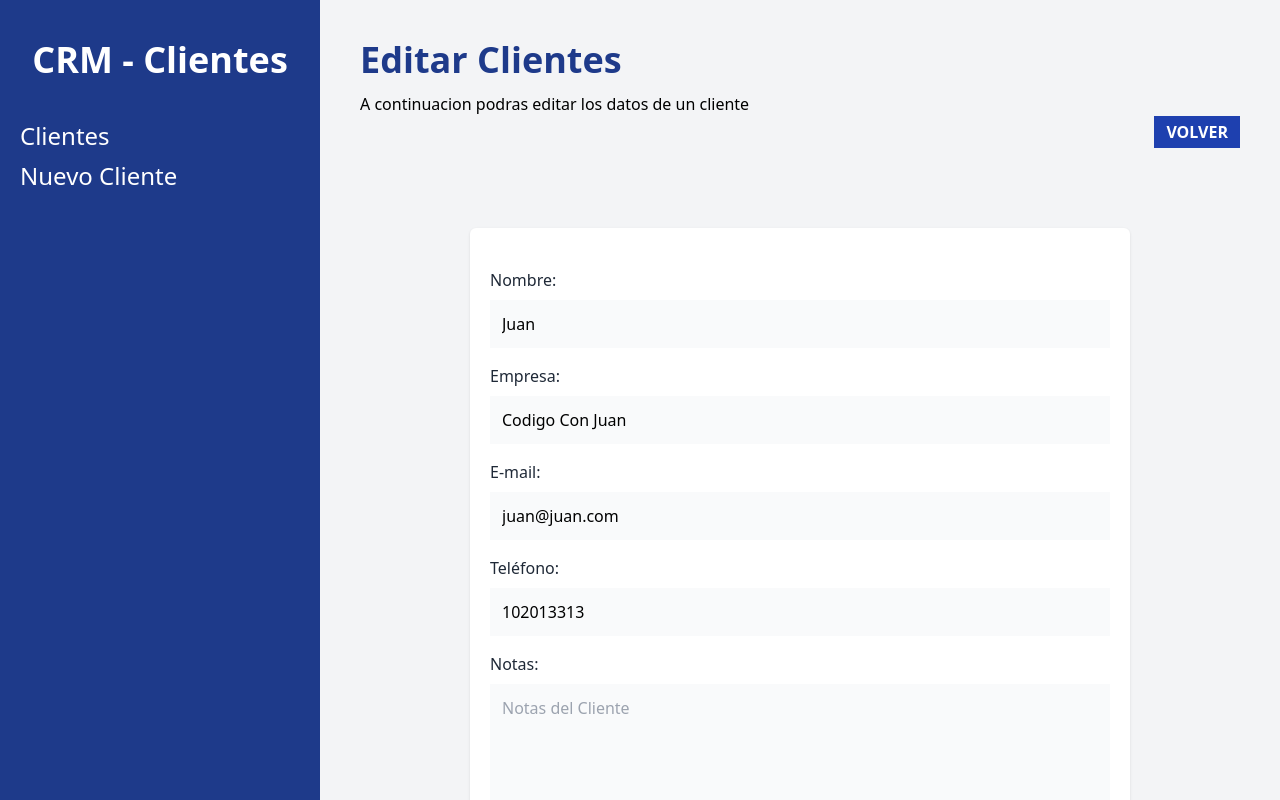
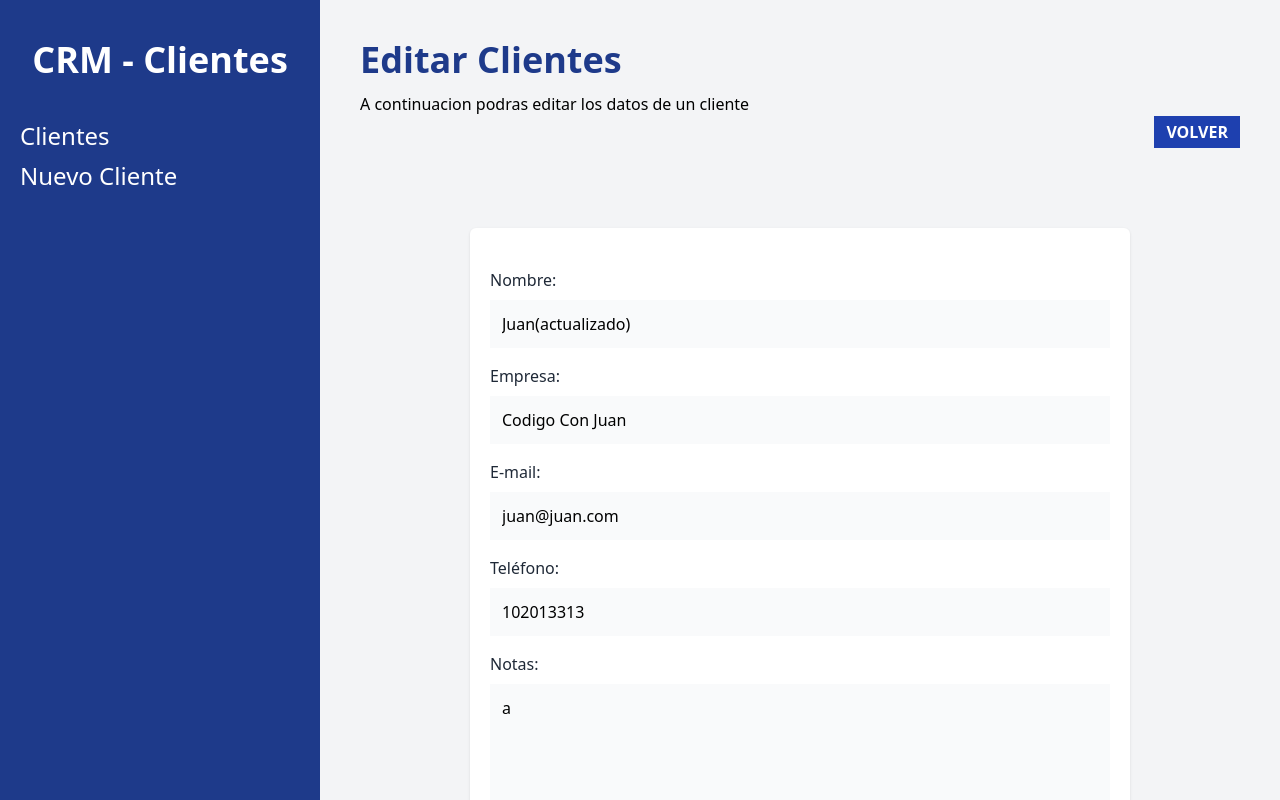
Before and after one commit to UrielMartinez21/CRM, a React (Vite) app: page /clientes/1/editar in a window 1280 px wide. Built offline with nearby package versions, Linux system fonts and the light colour scheme; data requests are answered from the project's data file.

Commit message:
Metodo PUT

```diff
--- a/db.json
+++ b/db.json
@@ -1,11 +1,12 @@
 {
   "clientes": [
     {
-      "id": 1,
-      "nombre": "Juan",
-      "telefono": 102013313,
+      "nombre": "Juan(actualizado)",
+      "empresa": "Codigo Con Juan",
       "email": "juan@juan.com",
-      "empresa": "Codigo Con Juan"
+      "telefono": "102013313",
+      "notas": "a",
+      "id": 1
     },
     {
       "id": 2,
@@ -58,6 +59,14 @@
       "telefono": "555555",
       "notas": "notas de test",
       "id": 8
+    },
+    {
+      "nombre": "usuario",
+      "empresa": "Usuarios",
+      "email": "usuario@gmail.com",
+      "telefono": "123456789",
+      "notas": "Nota de usuario",
+      "id": 9
     }
   ]
 }
--- a/src/data/Clientes.js
+++ b/src/data/Clientes.js
@@ -1,3 +1,6 @@
+/*
+      -------------| Requests HTTP |-------------
+*/
 //---> Metodo get al back-end
 export const obtenerClientes = async () => {
   const respuesta = await fetch(import.meta.env.VITE_API_URL) // Se obtiene el objeto
@@ -27,3 +30,19 @@ export const agregarCliente = async (datos) => {
     console.log(error)                    // Mensaje de error
   }
 }
+
+//---> Metodo put al back-end
+export const actualizarCliente = async (id, datos) => {
+  try {
+    const respuesta = await fetch(`${import.meta.env.VITE_API_URL}/${id}`, {
+      method: "PUT",                      // Fetch por defecto usa metodo get
+      body: JSON.stringify(datos),        // Convierte los datos a un JSON
+      headers: {
+        "Content-Type":"application/json" // Decimos que la peticion sera de tipo JSON
+      }
+    })
+    await respuesta.json()                // Retornara verdadero o falso
+  } catch (error) {
+    console.log(error)                    // Mensaje de error
+  }
+}
--- a/src/main.jsx
+++ b/src/main.jsx
@@ -9,7 +9,12 @@ import {
   RouterProvider                                    // Recibira las rutas y las mostrara.
 } from 'react-router-dom'
 import { ErrorPage } from './components/ErrorPage'
-import EditarCliente, { loader as editarClienteLoader } from './pages/EditarCliente'
+import
+EditarCliente,
+{
+  loader as editarClienteLoader,
+  action as editarClienteAction
+} from './pages/EditarCliente'
 
 //-----------------| Objeto que tendra las rutas |-----------------
 const router = createBrowserRouter([        // Arreglo de rutas
@@ -32,7 +37,8 @@ const router = createBrowserRouter([        // Arreglo de rutas
         path: '/clientes/:clienteId/editar',// Para routing dinamico, despues de '/:' se nombra como quiere
         element: <EditarCliente />,
         loader: editarClienteLoader,        // Obtencion de datos de cliente seleccionado
-        errorElement: <ErrorPage />
+        errorElement: <ErrorPage />,
+        action: editarClienteAction
       }
     ]
   },
--- a/src/pages/EditarCliente.jsx
+++ b/src/pages/EditarCliente.jsx
@@ -1,6 +1,7 @@
-import { obtenerCliente } from "../data/Clientes"
-import { useLoaderData, Form, useNavigate } from "react-router-dom"
+import { obtenerCliente, actualizarCliente } from "../data/Clientes"
+import { useLoaderData, Form, useNavigate, useActionData, redirect } from "react-router-dom"
 import Formulario from "../components/Formulario"
+import Error from "../components/Error"
 
 export const loader = async({ params }) => {              // Obtendra un objeto con el valor
   const cliente = await obtenerCliente(params.clienteId)  // Mandamos el id a la funcion
@@ -13,12 +14,42 @@ export const loader = async({ params }) => {              // Obtendra un objeto
   return cliente
 }
 
+export const action = async ({ request, params }) => {
+  const formData = await request.formData()           // Obtener datos de 'request'
+  const datos = Object.fromEntries(formData)          // Se convierte en un objeto para poder ser leido
+
+  const email = formData.get('email')                 // Obtener valor especifico de 'formData'
+
+  //---> Agregar validacion campos vacios
+  const errores = []                                // Lista/Arreglo vacio
+  if (Object.values(datos).includes('')) {          // Si algun valor del objeto tiene cadena vacia
+    errores.push('Falta llenar los campos')         // 'push' añade elementos al final de la lista
+  }
+
+  //---> Validar correo
+  let regex = new RegExp("([!#-'*+/-9=?A-Z^-~-]+(\.[!#-'*+/-9=?A-Z^-~-]+)*|\"\(\[\]!#-[^-~ \t]|(\\[\t -~]))+\")@([!#-'*+/-9=?A-Z^-~-]+(\.[!#-'*+/-9=?A-Z^-~-]+)*|\[[\t -Z^-~]*])");
+  if (!regex.test(email)) {                         // Si no se cumple la condicion
+    errores.push('El correo no es valido')
+  }
+
+  //---> Retornar datos si hay errores
+  if (Object.keys(errores).length) {                // Si tiene algo el arreglo de 'errores'
+    return errores
+  }
+  //---> Actualizar cliente
+  await actualizarCliente(params.clienteId, datos)  // Mandamos el objeto despues de validarlo
+  return redirect("/")                              // Redireccionara a pagina principal
+}
+
 const EditarCliente = () => {
 //--------------------------| Obtencion de datos del 'Loader' |--------------------------
   const cliente = useLoaderData()       // Objeto que se editara
 
 //--------------------------| Navigate |--------------------------
   const navigate = useNavigate()        // Navegar entre botones
+
+//--------------------------| Manejo de Action |--------------------------
+  const errores = useActionData()       // Manejo de lo que retorna action
 
 //--------------------------| Valor que regresara |--------------------------
   return (
@@ -34,7 +65,8 @@ const EditarCliente = () => {
         </button>
       </div>
       <div className='bg-white shadow rounded-md md:w-3/4 mx-auto px-5 py-10 mt-20'>
-        <Form
+        {errores?.length && errores.map((error, i) => (<Error key={i}>{error}</Error>))}
+        <Form                             // Componente propio de 'react-router-dom'
           method='post'                   // Metodo que se mandara cuando se presione 'enviar'
           noValidate                      // Desactivar validacion de HTML
         >
--- a/src/pages/NuevoCliente.jsx
+++ b/src/pages/NuevoCliente.jsx
@@ -31,7 +31,7 @@ export const action = async ({ request }) => {        // Contendra todo lo que u
   if (Object.keys(errores).length) {                // Si tiene algo el arreglo de 'errores'
     return errores
   }
-  await agregarCliente(datos)
+  await agregarCliente(datos)                       // Mandamos el objeto despues de validarlo
   return redirect("/")                              // Redireccionara a pagina principal
 }
 
@@ -55,7 +55,7 @@ const NuevoCliente = () => {
       </div>
       <div className='bg-white shadow rounded-md md:w-3/4 mx-auto px-5 py-10 mt-20'>
         {errores?.length && errores.map((error, i) => (<Error key={i}>{error}</Error>))}
-        <Form
+        <Form                             // Componente propio de 'react-router-dom'
           method='post'                   // Metodo que se mandara cuando se presione 'enviar'
           noValidate                      // Desactivar validacion de HTML
         >
```
